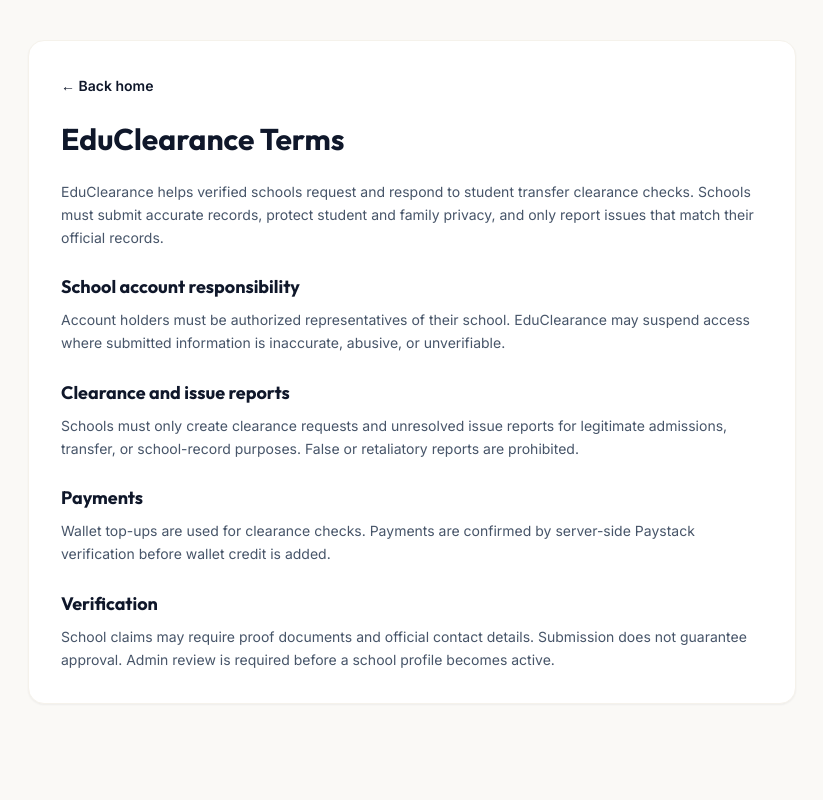
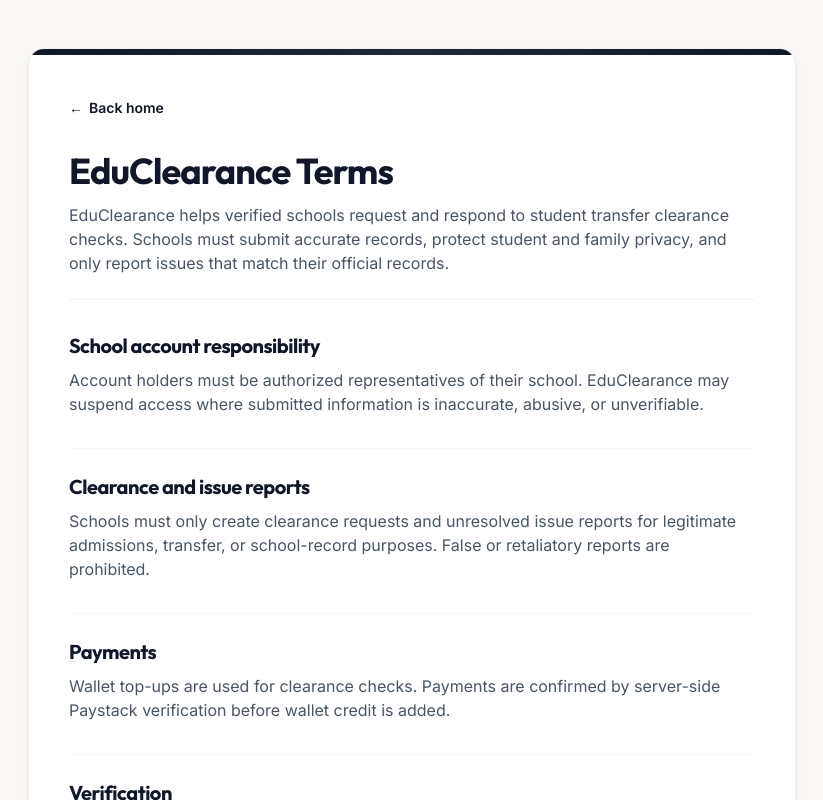
Before and after one commit to J-StaR-Films-Studios/EduClearance, a Next.js app: page /terms in a window 1280 px wide. Shown: the top 800 px of the page, without its empty margins (228-1051 px from the left). Built offline with nearby package versions, Linux system fonts and the light colour scheme; no server answers.

Commit message:
style(ui): antigravity polish legal pages

```diff
--- a/src/app/privacy/page.tsx
+++ b/src/app/privacy/page.tsx
@@ -8,30 +8,68 @@
 
 export default function PrivacyPage() {
   return (
-    <main className="min-h-screen bg-background px-4 py-10 text-navy-900">
-      <article className="mx-auto max-w-3xl space-y-6 rounded-2xl border border-background-secondary bg-white p-6 shadow-sm sm:p-8">
-        <Link href="/" className="text-sm font-semibold text-navy-900 hover:underline">← Back home</Link>
-        <h1 className="text-3xl font-bold">Privacy Statement</h1>
-        <p className="text-sm leading-relaxed text-slate-600">
+    <main className="min-h-screen bg-background px-4 py-12 sm:px-6 lg:px-8 text-navy-900 selection:bg-navy-100">
+      <div className="mx-auto max-w-3xl bg-background-card rounded-2xl border border-background-secondary shadow-md overflow-hidden transition-all duration-300 hover:shadow-lg">
+        <div className="h-1.5 w-full bg-gradient-to-r from-navy-900 via-navy-800 to-navy-900" />
+        <article className="p-6 sm:p-10 space-y-8">
+          <div>
+            <Link
+              href="/"
+              className="inline-flex items-center gap-1.5 text-sm font-semibold text-navy-900 transition-colors hover:text-navy-800 group focus-visible:outline-none focus-visible:ring-2 focus-visible:ring-navy-900 rounded-sm"
+            >
+              <span className="inline-block transition-transform group-hover:-translate-x-1" aria-hidden="true">←</span>
+              <span>Back home</span>
+            </Link>
+          </div>
+
+          <header className="space-y-3 border-b border-background-secondary pb-6">
+            <h1 className="font-display text-3xl sm:text-4xl font-bold tracking-tight text-navy-900 break-words">
+              Privacy Statement
+            </h1>
+            <p className="text-sm sm:text-base leading-relaxed text-slate-600 max-w-2xl break-words">
               EduClearance processes school, student-transfer, wallet, and issue-report data so verified schools can run clearance checks responsibly.
             </p>
-        <section className="space-y-2">
-          <h2 className="text-lg font-bold">Data we collect</h2>
-          <p className="text-sm leading-relaxed text-slate-600">We collect account details, school claim details, clearance request information, issue report information, wallet transactions, and audit logs required to operate the service.</p>
+          </header>
+
+          <div className="space-y-8 divide-y divide-background-secondary/60">
+            <section className="space-y-2 pt-6 first:pt-0">
+              <h2 className="font-display text-lg sm:text-xl font-bold text-navy-900 tracking-tight break-words">
+                Data we collect
+              </h2>
+              <p className="text-sm sm:text-base leading-relaxed text-slate-600 max-w-2xl break-words">
+                We collect account details, school claim details, clearance request information, issue report information, wallet transactions, and audit logs required to operate the service.
+              </p>
             </section>
-        <section className="space-y-2">
-          <h2 className="text-lg font-bold">How data is used</h2>
-          <p className="text-sm leading-relaxed text-slate-600">Data is used to verify school accounts, process clearance checks, display school-scoped records, prevent duplicate or abusive records, and support platform administration.</p>
+
+            <section className="space-y-2 pt-6">
+              <h2 className="font-display text-lg sm:text-xl font-bold text-navy-900 tracking-tight break-words">
+                How data is used
+              </h2>
+              <p className="text-sm sm:text-base leading-relaxed text-slate-600 max-w-2xl break-words">
+                Data is used to verify school accounts, process clearance checks, display school-scoped records, prevent duplicate or abusive records, and support platform administration.
+              </p>
             </section>
-        <section className="space-y-2">
-          <h2 className="text-lg font-bold">School responsibility</h2>
-          <p className="text-sm leading-relaxed text-slate-600">Schools are responsible for submitting accurate records and using clearance information only for legitimate admission and student-transfer purposes.</p>
+
+            <section className="space-y-2 pt-6">
+              <h2 className="font-display text-lg sm:text-xl font-bold text-navy-900 tracking-tight break-words">
+                School responsibility
+              </h2>
+              <p className="text-sm sm:text-base leading-relaxed text-slate-600 max-w-2xl break-words">
+                Schools are responsible for submitting accurate records and using clearance information only for legitimate admission and student-transfer purposes.
+              </p>
             </section>
-        <section className="space-y-2">
-          <h2 className="text-lg font-bold">Proof documents</h2>
-          <p className="text-sm leading-relaxed text-slate-600">School claim proof documents are used for admin verification. Access is restricted to platform administrators.</p>
+
+            <section className="space-y-2 pt-6">
+              <h2 className="font-display text-lg sm:text-xl font-bold text-navy-900 tracking-tight break-words">
+                Proof documents
+              </h2>
+              <p className="text-sm sm:text-base leading-relaxed text-slate-600 max-w-2xl break-words">
+                School claim proof documents are used for admin verification. Access is restricted to platform administrators.
+              </p>
             </section>
+          </div>
         </article>
+      </div>
     </main>
   );
 }
--- a/src/app/terms/page.tsx
+++ b/src/app/terms/page.tsx
@@ -8,30 +8,68 @@
 
 export default function TermsPage() {
   return (
-    <main className="min-h-screen bg-background px-4 py-10 text-navy-900">
-      <article className="mx-auto max-w-3xl space-y-6 rounded-2xl border border-background-secondary bg-white p-6 shadow-sm sm:p-8">
-        <Link href="/" className="text-sm font-semibold text-navy-900 hover:underline">← Back home</Link>
-        <h1 className="text-3xl font-bold">EduClearance Terms</h1>
-        <p className="text-sm leading-relaxed text-slate-600">
+    <main className="min-h-screen bg-background px-4 py-12 sm:px-6 lg:px-8 text-navy-900 selection:bg-navy-100">
+      <div className="mx-auto max-w-3xl bg-background-card rounded-2xl border border-background-secondary shadow-md overflow-hidden transition-all duration-300 hover:shadow-lg">
+        <div className="h-1.5 w-full bg-gradient-to-r from-navy-900 via-navy-800 to-navy-900" />
+        <article className="p-6 sm:p-10 space-y-8">
+          <div>
+            <Link
+              href="/"
+              className="inline-flex items-center gap-1.5 text-sm font-semibold text-navy-900 transition-colors hover:text-navy-800 group focus-visible:outline-none focus-visible:ring-2 focus-visible:ring-navy-900 rounded-sm"
+            >
+              <span className="inline-block transition-transform group-hover:-translate-x-1" aria-hidden="true">←</span>
+              <span>Back home</span>
+            </Link>
+          </div>
+
+          <header className="space-y-3 border-b border-background-secondary pb-6">
+            <h1 className="font-display text-3xl sm:text-4xl font-bold tracking-tight text-navy-900 break-words">
+              EduClearance Terms
+            </h1>
+            <p className="text-sm sm:text-base leading-relaxed text-slate-600 max-w-2xl break-words">
               EduClearance helps verified schools request and respond to student transfer clearance checks. Schools must submit accurate records, protect student and family privacy, and only report issues that match their official records.
             </p>
-        <section className="space-y-2">
-          <h2 className="text-lg font-bold">School account responsibility</h2>
-          <p className="text-sm leading-relaxed text-slate-600">Account holders must be authorized representatives of their school. EduClearance may suspend access where submitted information is inaccurate, abusive, or unverifiable.</p>
+          </header>
+
+          <div className="space-y-8 divide-y divide-background-secondary/60">
+            <section className="space-y-2 pt-6 first:pt-0">
+              <h2 className="font-display text-lg sm:text-xl font-bold text-navy-900 tracking-tight break-words">
+                School account responsibility
+              </h2>
+              <p className="text-sm sm:text-base leading-relaxed text-slate-600 max-w-2xl break-words">
+                Account holders must be authorized representatives of their school. EduClearance may suspend access where submitted information is inaccurate, abusive, or unverifiable.
+              </p>
             </section>
-        <section className="space-y-2">
-          <h2 className="text-lg font-bold">Clearance and issue reports</h2>
-          <p className="text-sm leading-relaxed text-slate-600">Schools must only create clearance requests and unresolved issue reports for legitimate admissions, transfer, or school-record purposes. False or retaliatory reports are prohibited.</p>
+
+            <section className="space-y-2 pt-6">
+              <h2 className="font-display text-lg sm:text-xl font-bold text-navy-900 tracking-tight break-words">
+                Clearance and issue reports
+              </h2>
+              <p className="text-sm sm:text-base leading-relaxed text-slate-600 max-w-2xl break-words">
+                Schools must only create clearance requests and unresolved issue reports for legitimate admissions, transfer, or school-record purposes. False or retaliatory reports are prohibited.
+              </p>
             </section>
-        <section className="space-y-2">
-          <h2 className="text-lg font-bold">Payments</h2>
-          <p className="text-sm leading-relaxed text-slate-600">Wallet top-ups are used for clearance checks. Payments are confirmed by server-side Paystack verification before wallet credit is added.</p>
+
+            <section className="space-y-2 pt-6">
+              <h2 className="font-display text-lg sm:text-xl font-bold text-navy-900 tracking-tight break-words">
+                Payments
+              </h2>
+              <p className="text-sm sm:text-base leading-relaxed text-slate-600 max-w-2xl break-words">
+                Wallet top-ups are used for clearance checks. Payments are confirmed by server-side Paystack verification before wallet credit is added.
+              </p>
             </section>
-        <section className="space-y-2">
-          <h2 className="text-lg font-bold">Verification</h2>
-          <p className="text-sm leading-relaxed text-slate-600">School claims may require proof documents and official contact details. Submission does not guarantee approval. Admin review is required before a school profile becomes active.</p>
+
+            <section className="space-y-2 pt-6">
+              <h2 className="font-display text-lg sm:text-xl font-bold text-navy-900 tracking-tight break-words">
+                Verification
+              </h2>
+              <p className="text-sm sm:text-base leading-relaxed text-slate-600 max-w-2xl break-words">
+                School claims may require proof documents and official contact details. Submission does not guarantee approval. Admin review is required before a school profile becomes active.
+              </p>
             </section>
+          </div>
         </article>
+      </div>
     </main>
   );
 }
```
Lines whose indentation alone changed are shown as unchanged.
